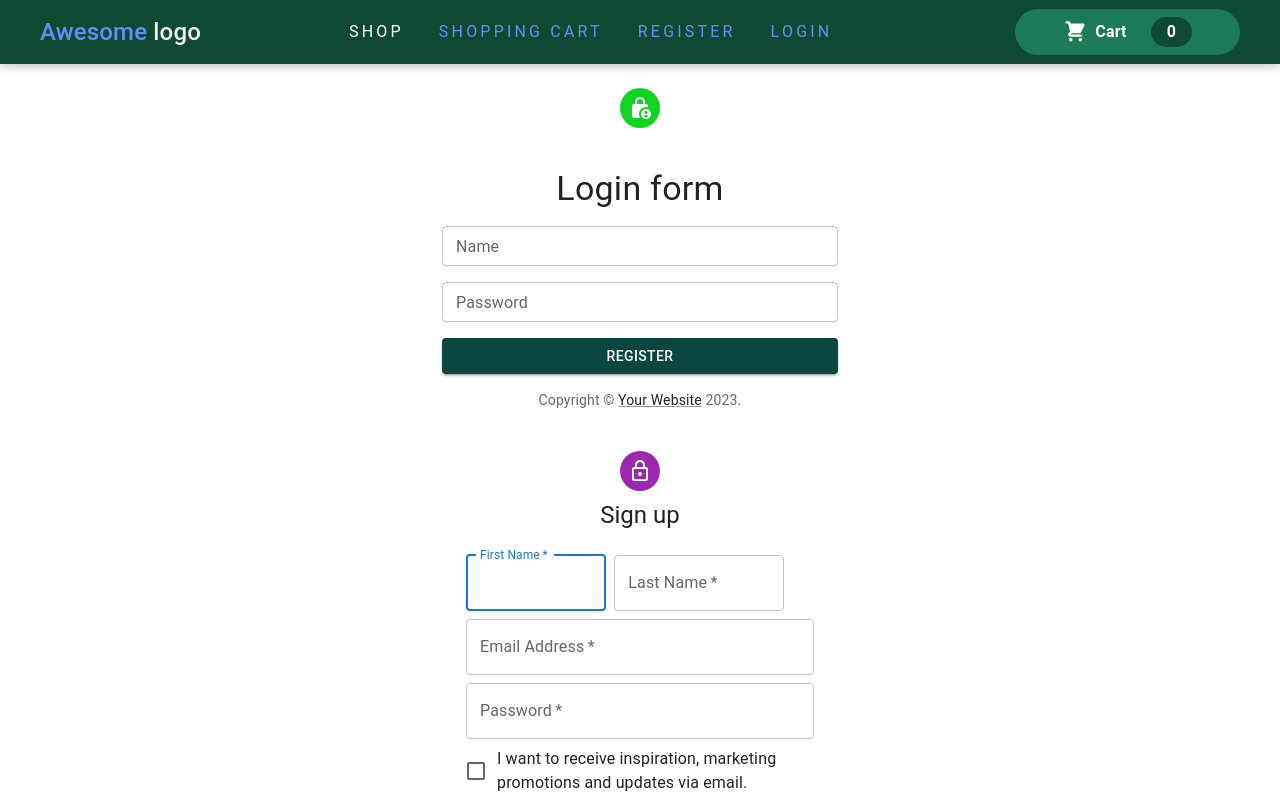
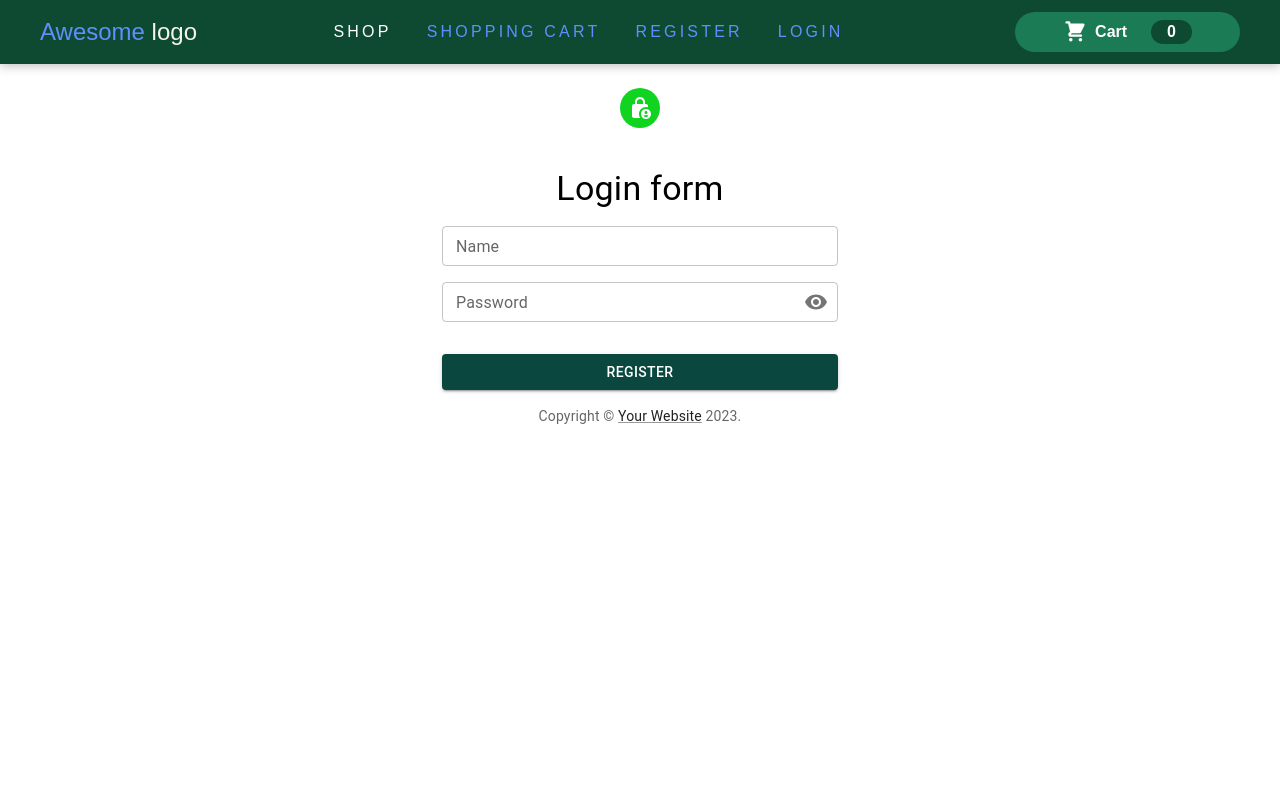
Before and after one commit to AntonVak/delivery-food-eliftech, a React (Create React App) app: page /login in a window 1280 px wide. Shown: the top 800 px of the page. Built offline with nearby package versions, Linux system fonts and the light colour scheme.

Commit message:
add changes to form

```diff
--- a/src/components/LogInForm/LogInForm.jsx
+++ b/src/components/LogInForm/LogInForm.jsx
@@ -1,18 +1,28 @@
 import { Avatar, Button, Box, Typography } from "@mui/material";
-import { useForm } from "react-hook-form";
+import { Controller, useForm } from "react-hook-form";
 import Copyright from "../Copyright/Copyright";
 import InputField from "../UI/FormFields/InputFields";
 import LockPersonIcon from "@mui/icons-material/LockPerson";
 import { FlexDiv } from "../../shared/style/GlobalStyles";
 import { styles } from "./LoginFormStayle";
+import { yupResolver } from "@hookform/resolvers/yup";
+import { userSchema } from "./inputSchema";
+import InputPassword from "../UI/FormFields/InputPassword";
 
 const LoginForm = () => {
-  const { handleSubmit, reset, control } = useForm({
+  const {
+    handleSubmit,
+    reset,
+    control,
+    register,
+    formState: { errors },
+  } = useForm({
     defaultValues: {
       name: "",
       password: "",
     },
     mode: "onTouched",
+    resolver: yupResolver(userSchema),
   });
 
   const onSubmit = (data) => {
@@ -27,10 +37,20 @@ const LoginForm = () => {
       <Typography variant="h4" component="h2" mt={2}>
         Login form
       </Typography>
-      <Box component="form"  sx={styles.form} onSubmit={handleSubmit(onSubmit)}>
+      <Box component="form" sx={styles.form} onSubmit={handleSubmit(onSubmit)}>
         <InputField control={control} name="name" label="Name" />
-        <InputField control={control} name="password" label="Password" type="password"/>
-        <Button className={styles.button} type="submit" variant="contained" fullWidth>
+        <InputPassword
+          control={control}
+          name="password"
+          label="Password"
+          type="password"
+        />
+        <Button
+          sx={styles.button}
+          type="submit"
+          variant="contained"
+          fullWidth
+        >
           Register
         </Button>
       </Box>
--- a/src/components/LogInForm/LoginFormStayle.js
+++ b/src/components/LogInForm/LoginFormStayle.js
@@ -5,7 +5,6 @@ export const styles = {
     gap: "1rem",
     width: "100%",
   },
-  err: { marginTop: "10px", color: "error.main" },
   button: {
     marginTop: "1rem",
   },
--- /dev/null
+++ b/src/components/LogInForm/inputSchema.js
@@ -0,0 +1,15 @@
+import * as yup from "yup";
+
+
+
+export const userSchema = yup
+  .object().shape({
+    name: yup
+      .string()
+      .required("Name is required")
+      .min(3, "Min 3 characters"),
+    password: yup.string().required('This field is required').min(3).max(16),
+  })
+  .required();
+
+//
--- a/src/components/RegisterForm/RegisterForm.jsx
+++ b/src/components/RegisterForm/RegisterForm.jsx
@@ -40,6 +40,7 @@ const RegisterForm = () => {
           name="password"
           label="Password"
           type="password"
+          autoComplete="new-password"
         />
         <Button type="submit" fullWidth variant="contained">
           Register
--- a/src/components/RegisterForm/inputSchema.js
+++ b/src/components/RegisterForm/inputSchema.js
@@ -1,14 +1,17 @@
 import * as yup from "yup";
 
-
+const emailReg =
+  /^[a-zA-Z0-9.!#$%&'*+/=?^_`{|}~-]+@[a-zA-Z0-9-]+(?:\.[a-zA-Z0-9-]+)*$/;
 
 export const userSchema = yup
-  .object().shape({
+  .object()
+  .shape({
     name: yup
       .string()
-      .required("First Name is required")
+      .required("Name is required")
       .min(3, "Min 3 characters"),
-    password: yup.string().required('This field is required').min(3).max(16),
+    email: yup.string().required("E-mail is required").matches(emailReg, "E-mail is not valid"),
+    password: yup.string().required("This field is required").min(3).max(16),
   })
   .required();
 
--- /dev/null
+++ b/src/components/UI/FormFields/FormFieldStyle.js
@@ -0,0 +1,8 @@
+export const styles = {
+  err: { marginTop: "1px", color: "error.main" },
+  p: {
+    display: "block",
+    color: "red",
+    marginTop: ".5rem",
+  },
+};
--- a/src/components/UI/FormFields/InputFields.jsx
+++ b/src/components/UI/FormFields/InputFields.jsx
@@ -1,5 +1,6 @@
 import { useController } from "react-hook-form";
 import { TextField } from "@mui/material";
+import { styles } from "./FormFieldStyle";
 
 const InputField = ({ label, name, control, type }) => {
   const {
@@ -12,16 +13,16 @@ const InputField = ({ label, name, control, type }) => {
   return (
     <>
       <TextField
-        id="outlined-basic"
+        id={label}
         label={label}
-        // onBlur={onBlur}
-        // onChange={onChange}
-        // ref={ref}
+        onBlur={onBlur}
+        onChange={onChange}
+        ref={ref}
         type={type}
         fullWidth
         size="small"
       />
-      {/* {invalid && <p>{error?.message}</p>} */}
+      {invalid && <p sx={styles.p}>{error?.message}</p>}
     </>
   );
 };
--- a/src/components/UI/FormFields/InputPassword.jsx
+++ b/src/components/UI/FormFields/InputPassword.jsx
@@ -10,7 +10,7 @@ import VisibilityOff from "@mui/icons-material/VisibilityOff";
 import { useState } from "react";
 import { useController } from "react-hook-form";
 
-const InputPassword = ({ label, name, control, type }) => {
+const InputPassword = ({ label, name, control, type, autoComplete }) => {
   const [showPassword, setShowPassword] = useState(false);
 
   const handleClickShowPassword = () => setShowPassword((show) => !show);
@@ -33,6 +33,9 @@ const InputPassword = ({ label, name, control, type }) => {
       <OutlinedInput
         id="outlined-adornment-password"
         type={showPassword ? "text" : "password"}
+        autoComplete={autoComplete}
+        onBlur={onBlur}
+        onChange={onChange}
         endAdornment={
           <InputAdornment position="end">
             <IconButton
@@ -47,7 +50,7 @@ const InputPassword = ({ label, name, control, type }) => {
         }
         label="Password"
       />
-      {invalid && <p>{error?.message}</p>}
+      {invalid && <p sx={{color: "#33355"}}>{error?.message}</p>}
     </FormControl>
   );
 };
--- a/src/pages/LogIn/LogInPage.jsx
+++ b/src/pages/LogIn/LogInPage.jsx
@@ -1,16 +1,14 @@
-
 import LoginForm from "../../components/LogInForm/LogInForm";
 import SignUp from "../../components/LogInForm/SignUp";
 import MainContainer from "../../shared/style/MainContainer";
 
-
 const LogInPage = () => {
-    return (
-        <MainContainer>
-           <LoginForm/>
-           <SignUp/>
-        </MainContainer>
-     );
-}
+  return (
+    <MainContainer>
+      <LoginForm />
+      {/* <SignUp /> */}
+    </MainContainer>
+  );
+};
 
 export default LogInPage;
--- /dev/null
+++ b/src/shared/style/test.css
@@ -0,0 +1,2 @@
+
+p {color: #f60404;}
--- a/src/shared/style/theme.js
+++ b/src/shared/style/theme.js
@@ -13,6 +13,7 @@ const theme = createTheme({
     },
     error: {
       main: red.A400,
+      // second: '#f60404'
     },
   },
 });
```
Also changed, not shown: src/components/UI/FormFields/InputFields2.jsx (added, +23 -0 lines).
